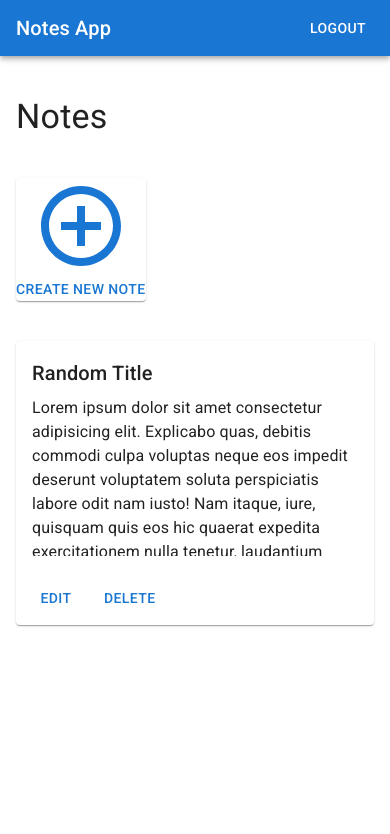
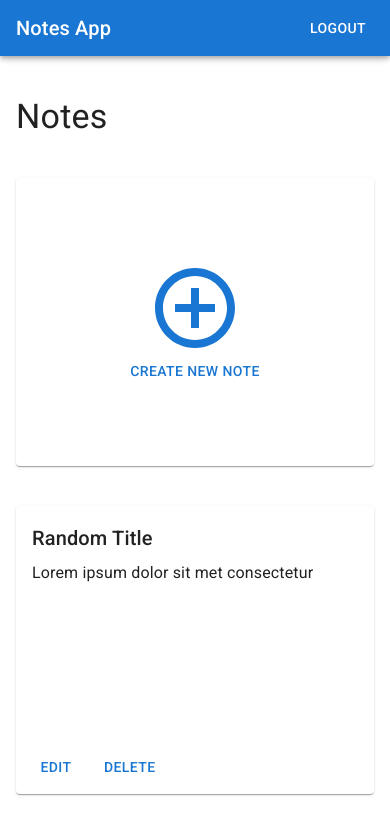
Before and after one commit to enyichiaagu/notes-app, a React (Vite) app: page / in a window 390 px wide. Shown: the top 834 px of the page. Built offline with nearby package versions, Linux system fonts and the light colour scheme.

Commit message:
Made note card components responsive

```diff
--- a/src/components/NoteCard.jsx
+++ b/src/components/NoteCard.jsx
@@ -15,7 +15,9 @@ function NoteCard({ add, title='', text='' }) {
         setContent({ ...content, [name]: value })
     }
 
-    useEffect(() => console.log(content), [content])
+    function saveNote() {
+        console.log(content)
+    }
 
     return (
         <Fragment>
@@ -23,8 +25,8 @@ function NoteCard({ add, title='', text='' }) {
             {
                 (add) ?
 
-                    <Card sx={{ width: '100%', height: '100%', textAlign: 'center' }}>
-                        <CardActionArea sx={{ height: '100%' }} onClick={openModal}>
+                    <Card sx={{ width: '100%', height: '18rem' }}>
+                        <CardActionArea sx={{ height: '100%', textAlign: 'center' }} onClick={openModal}>
                             <SvgIcon color='primary' sx={{ fontSize: '6rem' }}>
                                 <path d="M0 0h24v24H0z" fill="none"/><path d="M13 7h-2v4H7v2h4v4h2v-4h4v-2h-4V7zm-1-5C6.48 2 2 6.48 2 12s4.48 10 10 10 10-4.48 10-10S17.52 2 12 2zm0 18c-4.41 0-8-3.59-8-8s3.59-8 8-8 8 3.59 8 8-3.59 8-8 8z"/>
                             </SvgIcon>
@@ -33,14 +35,14 @@ function NoteCard({ add, title='', text='' }) {
                         </CardActionArea>
                     </Card> :
 
-                    <Card sx={{ width: '100%' }}>
+                    <Card sx={{ width: '100%', height: '18rem', position: 'relative' }}>
                         <CardActionArea onClick={openModal}>
                             <CardContent>
                                 <Typography variant='h6' component='header' gutterBottom>{content.title}</Typography>
                                 <Typography height='10rem' overflow='hidden'>{content.text}</Typography>
                             </CardContent>
                         </CardActionArea>
-                    <CardActions>
+                        <CardActions sx={{ position: 'absolute', bottom: 0 }}>
                             <Button onClick={openModal}>Edit</Button>
                             <Button>Delete</Button>
                         </CardActions>
@@ -73,7 +75,7 @@ function NoteCard({ add, title='', text='' }) {
                 </DialogContent>
                 <DialogActions>
                     <Button onClick={closeModal}>Cancel</Button>
-                    <Button variant='contained'>Save</Button>
+                    <Button variant='contained' onClick={saveNote}>Save</Button>
                 </DialogActions>
             </Dialog>
 
--- a/src/pages/Home.jsx
+++ b/src/pages/Home.jsx
@@ -7,15 +7,15 @@ import NoteCard from '../components/NoteCard'
 function Home() {
 
     const title = 'Random Title'
-    const text = 'Lorem ipsum dolor sit amet consectetur adipisicing elit. Explicabo quas, debitis commodi culpa voluptas neque eos impedit deserunt voluptatem soluta perspiciatis labore odit nam iusto! Nam itaque, iure, quisquam quis eos hic quaerat expedita exercitationem nulla tenetur, laudantium reiciendis officia obcaecati? Eos debitis minima eaque earum, praesentium dolorem necessitatibus fuga rem dignissimos beatae assumenda autem id reiciendis iure accusamus soluta est, non iste. Tempore, enim iste. Dolores voluptatibus enim animi nisi facilis ducimus, labore, beatae corrupti ullam explicabo ipsum quaerat provident soluta assumenda voluptates vitae molestiae! Ullam, ducimus reprehenderit dolor autem libero minus optio nihil illum veritatis quibusdam non placeat earum obcaecati amet reiciendis iusto!'
+    const text = 'Lorem ipsum dolor sit met consectetur' //adipisicing elit. Explicabo quas, debitis commodi culpa voluptas neque eos impedit deserunt voluptatem soluta perspiciatis labore odit nam iusto! Nam itaque, iure, quisquam quis eos hic quaerat expedita exercitationem nulla tenetur, laudantium reiciendis officia obcaecati? Eos debitis minima eaque earum, praesentium dolorem necessitatibus fuga rem dignissimos beatae assumenda autem id reiciendis iure accusamus soluta est, non iste. Tempore, enim iste. Dolores voluptatibus enim animi nisi facilis ducimus, labore, beatae corrupti ullam explicabo ipsum quaerat provident soluta assumenda voluptates vitae molestiae! Ullam, ducimus reprehenderit dolor autem libero minus optio nihil illum veritatis quibusdam non placeat earum obcaecati amet reiciendis iusto!'
 
 
     return (
         <Fragment>
             <Typography variant='h4' component='h2'>Notes</Typography>
             <Grid container spacing={5} sx={{ py: 5 }}>
-                <Grid item lg={4}><NoteCard add /></Grid>
-                <Grid item lg={4}><NoteCard title={title} text={text} /></Grid>
+                <Grid item xs={12} sm={6} md={4}><NoteCard add /></Grid>
+                <Grid item xs={12} sm={6} md={4}><NoteCard title={title} text={text} /></Grid>
             </Grid>
         </Fragment>
     )
```
Lines whose indentation alone changed are shown as unchanged.
